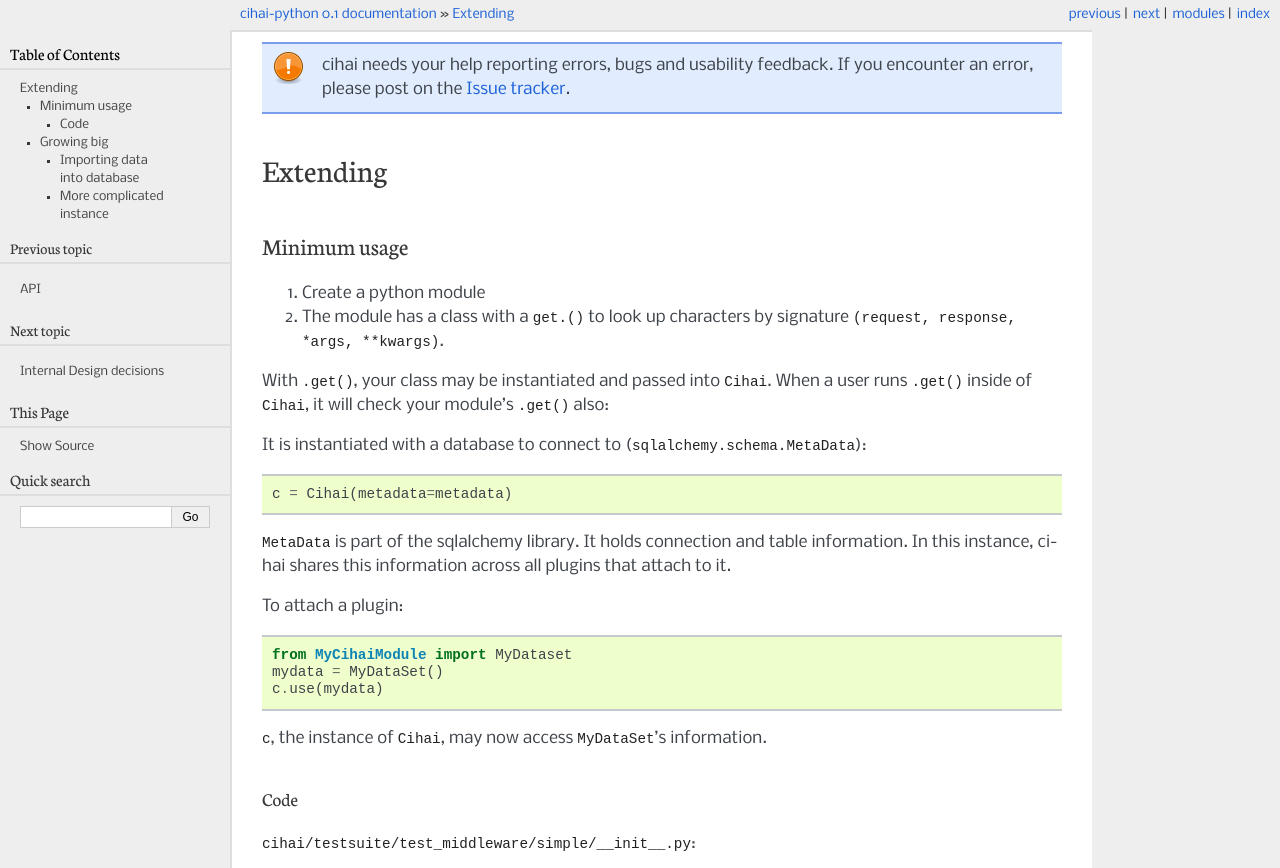
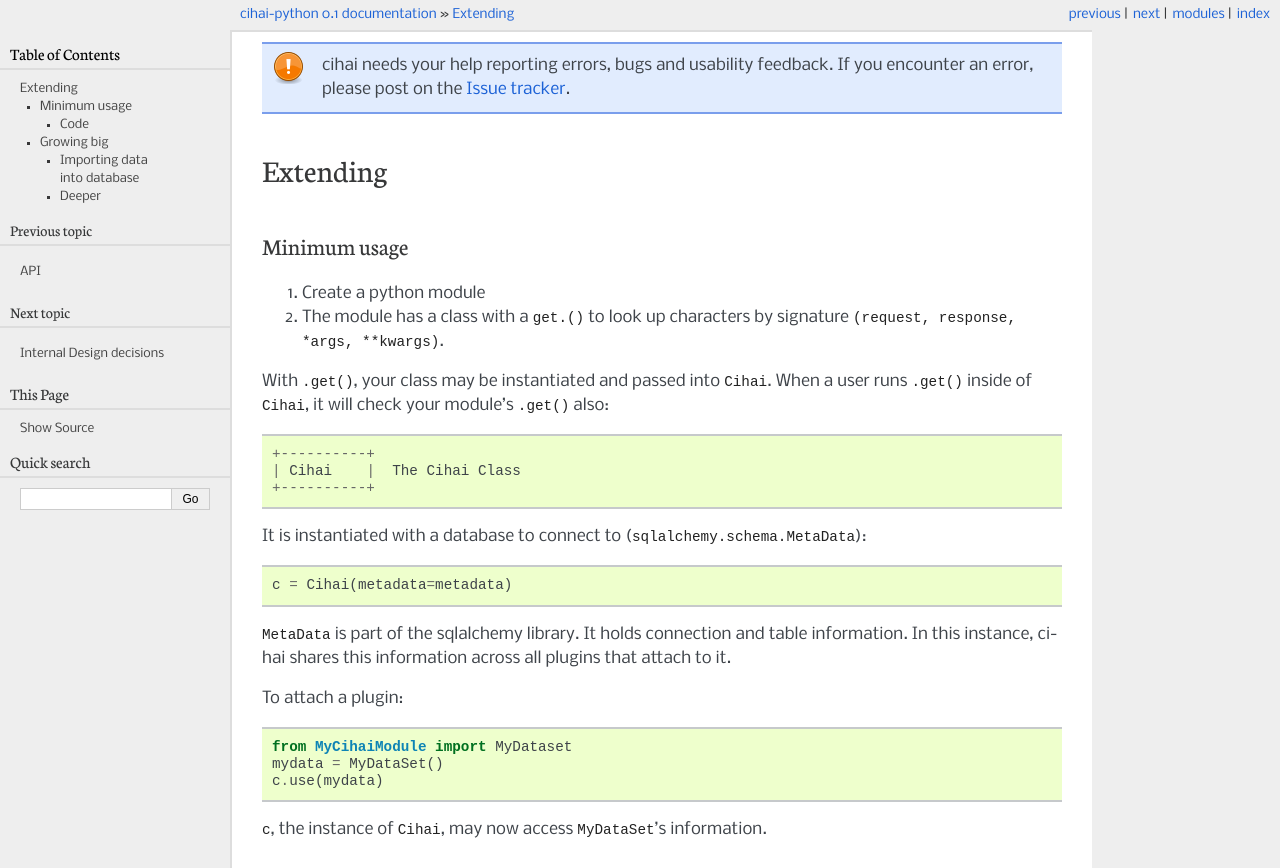
Before and after one commit to cihai/cihai, a Sphinx documentation site: the page built from doc/extending.rst, in a window 1280 px wide and 900 px high, cut to the strip 0-868 px from the top of the window. Built offline with Sphinx 7.4.7, drawn with Linux system fonts in a browser that asks for light colours; some of the changed text lies outside the part shown.

Commit message:
Section ReST fixes.

```diff
--- a/doc/extending.rst
+++ b/doc/extending.rst
@@ -13,14 +13,16 @@
 
 With ``.get()``, your class may be instantiated and passed into ``Cihai``.
 When a user runs ``.get()`` inside of ``Cihai``, it will check your
-module's ``.get()`` also:
+module's ``.get()`` also::
 
     +----------+
     | Cihai    |  The Cihai Class
     +----------+
 
 It is instantiated with a database to connect to
-(:class:`sqlalchemy.schema.MetaData`)::
+(:class:`sqlalchemy.schema.MetaData`):
+
+.. code-block:: python
 
     c = Cihai(metadata=metadata)
 
@@ -28,7 +30,9 @@
 table information. In this instance, cihai shares this information across
 all plugins that attach to it.
 
-To attach a plugin::
+To attach a plugin:
+
+.. code-block:: python
 
     from MyCihaiModule import MyDataset
     mydata = MyDataSet()
@@ -38,7 +42,7 @@
 information.
 
 Code
-""""
+~~~~
 
 ``cihai/testsuite/test_middleware/simple/__init__.py``:
 
@@ -68,7 +72,7 @@
 compatible.
 
 Importing data into database
-""""""""""""""""""""""""""""
+~~~~~~~~~~~~~~~~~~~~~~~~~~~~
 
 One of the goals of Cihai is to provide a common way to access to Chinese
 data. To import the data, you must create an SQL schema / table for your
@@ -85,8 +89,8 @@
 With an instance of ``MetaData``, you will be able to create SQL tables,
 import and retrieve data.
 
-More complicated instance
-"""""""""""""""""""""""""
+Deeper
+~~~~~~
 
 In previous examples, the plugin class with ``.get`` and ``.reverse``
 character lookups was merged with 1 SQL table.
--- a/doc/index.rst
+++ b/doc/index.rst
@@ -1,8 +1,8 @@
 .. _index:
 
-===================
+###################
 cihai python client
-===================
+###################
 
 .. include:: ../README.rst
     :start-line: 12
```
Also changed, not shown: doc/spec.rst (+21 -21 lines).
